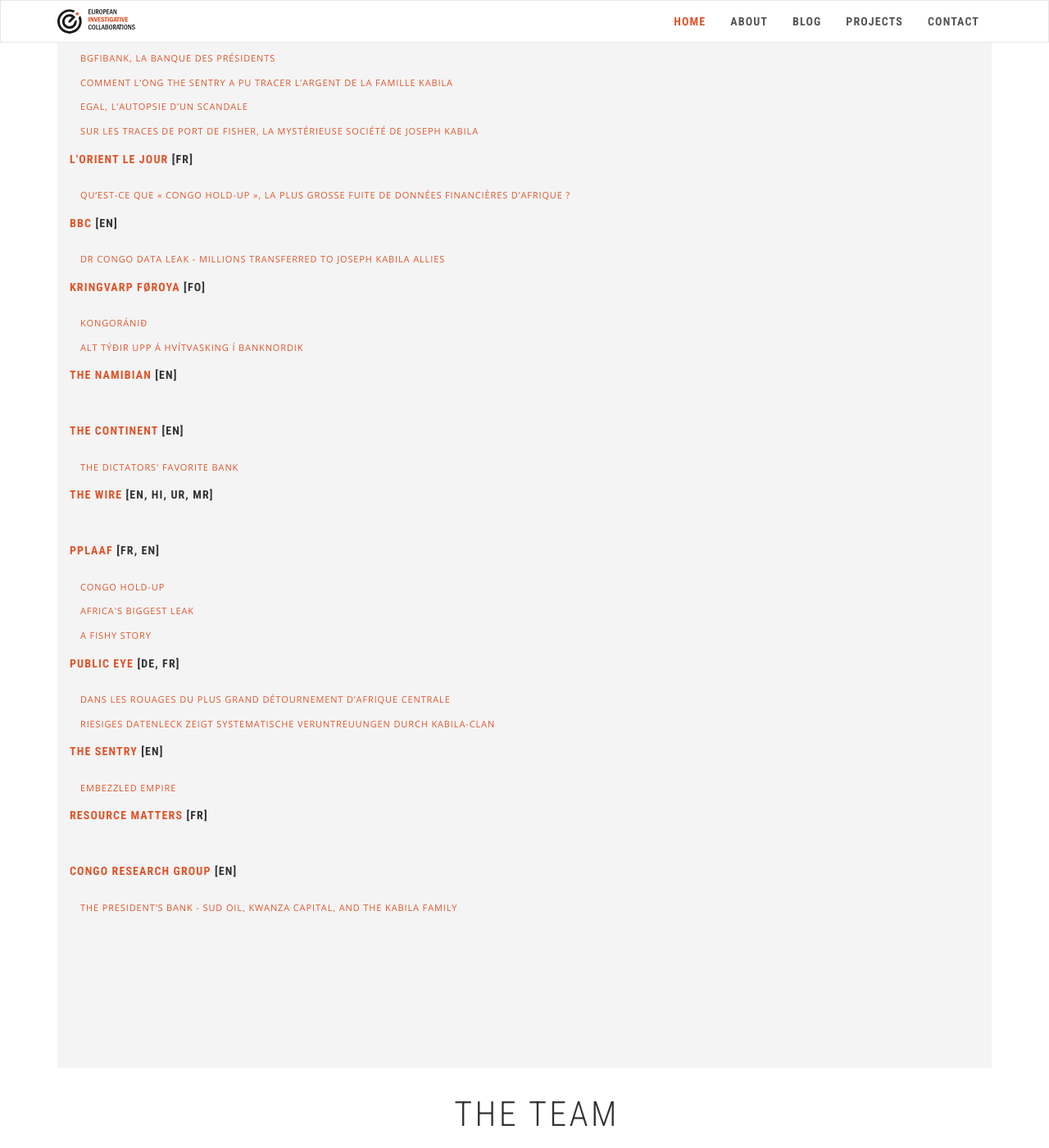
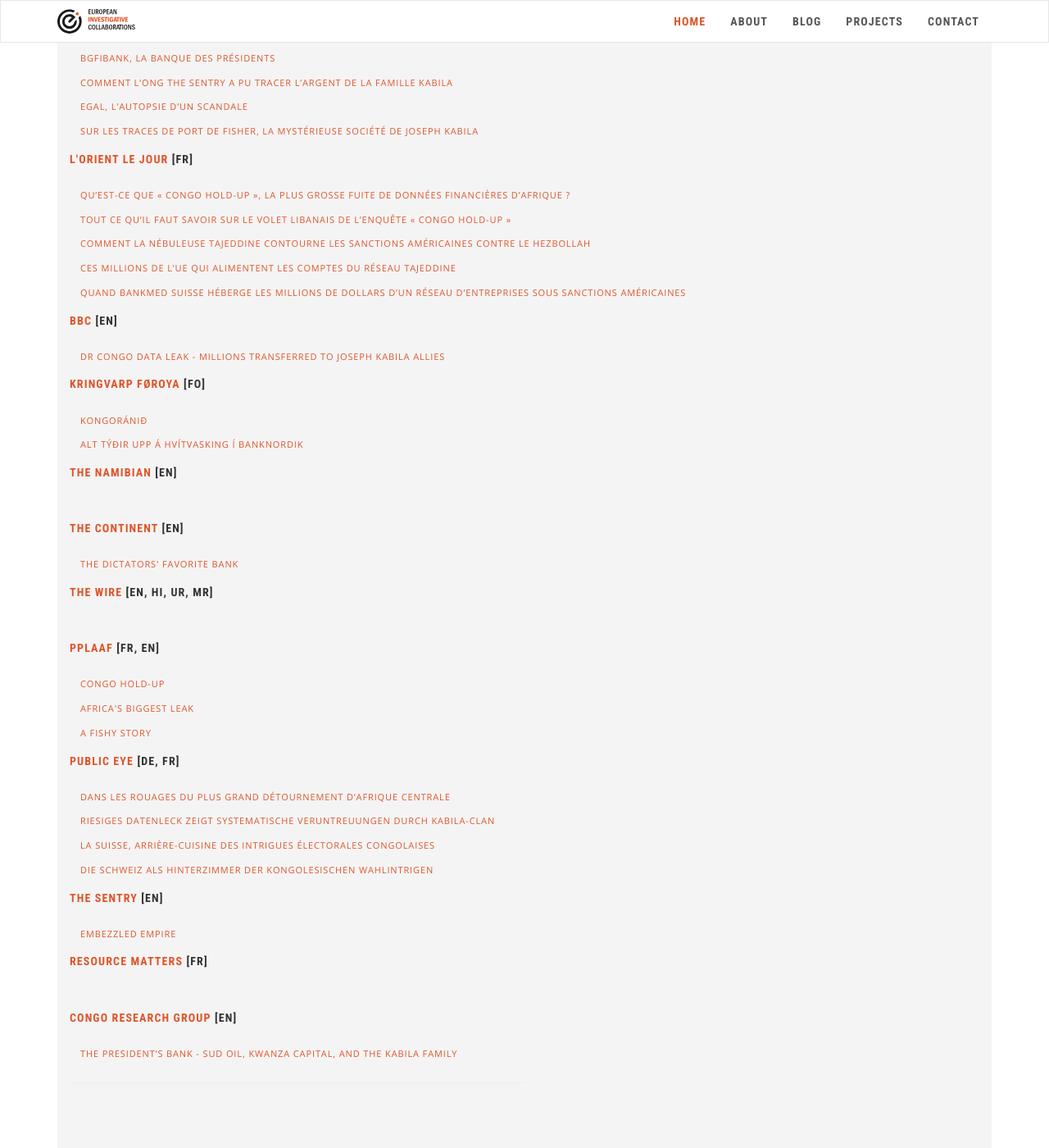
Before and after one commit to eic-network/eic-incubator.github.io, a Jekyll site: the page built from _projects/congo-holdup.md, in a window 1280 px wide and 1400 px high, scrolled down 2984 px. Shown: the whole window at 82% size. Built offline with Jekyll 4.4.1, drawn with Linux system fonts in a browser that asks for light colours; nearby versions of some CDN libraries.

Commit message:
Update congo-holdup.md

```diff
--- a/_projects/congo-holdup.md
+++ b/_projects/congo-holdup.md
@@ -157,6 +157,14 @@ publications:
   links:
   - name:  Qu’est-ce que « Congo hold-up », la plus grosse fuite de données financières d’Afrique ?
     url: https://www.lorientlejour.com/article/1282115/quest-ce-que-congo-hold-up-la-plus-grosse-fuite-de-donnees-financieres-dafrique-.html
+  - name: Tout ce qu’il faut savoir sur le volet libanais de l’enquête « Congo Hold-up »
+    url: https://www.lorientlejour.com/article/1282456/tout-ce-quil-faut-savoir-sur-le-volet-libanais-de-lenquete-congo-hold-up-.html
+  - name: Comment la nébuleuse Tajeddine contourne les sanctions américaines contre le Hezbollah
+    url: https://www.lorientlejour.com/article/1282459/comment-la-nebuleuse-tajeddine-contourne-les-sanctions-americaines-contre-le-hezbollah.html
+  - name: Ces millions de l’UE qui alimentent les comptes du réseau Tajeddine
+    url: https://www.lorientlejour.com/article/1282457/ces-millions-de-lue-qui-alimentent-les-comptes-du-reseau-tajeddine.html
+  - name: Quand Bankmed Suisse héberge les millions de dollars d’un réseau d’entreprises sous sanctions américaines
+    url: https://www.lorientlejour.com/article/1282475/quand-bankmed-suisse-heberge-les-millions-de-dollars-dun-reseau-dentreprises-sous-sanctions-americaines.html
   name: L'Orient le Jour
   url: https://www.lorientlejour.com/
 - lang: "[EN]"
@@ -207,6 +215,10 @@ publications:
     url: https://www.publiceye.ch/fr/coin-medias/communiques-de-presse/detail/congo-hold-up-dans-les-rouages-du-plus-grand-detournement-dafrique-centrale
   - name: Riesiges Datenleck zeigt systematische Veruntreuungen durch Kabila-Clan
     url: https://www.publiceye.ch/de/mediencorner/medienmitteilungen/detail/ueberfall-auf-den-kongo-riesiges-datenleck-zeigt-systematische-veruntreuungen-durch-kabila-clan
+  - name: La Suisse, arrière-cuisine des intrigues électorales congolaises
+    url:  https://www.publiceye.ch/fr/thematiques/corruption/congo-hold-up/la-suisse-arriere-cuisine-des-intrigues-electorales-congolaises
+  - name: Die Schweiz als Hinterzimmer der kongolesischen Wahlintrigen
+    url: https://www.publiceye.ch/de/themen/korruption/congo-hold-up/die-schweiz-als-hinterzimmer-der-kongolesischen-wahlintrigen
   name: Public Eye
   url: https://www.publiceye.ch/
 - lang: "[EN]"
```
